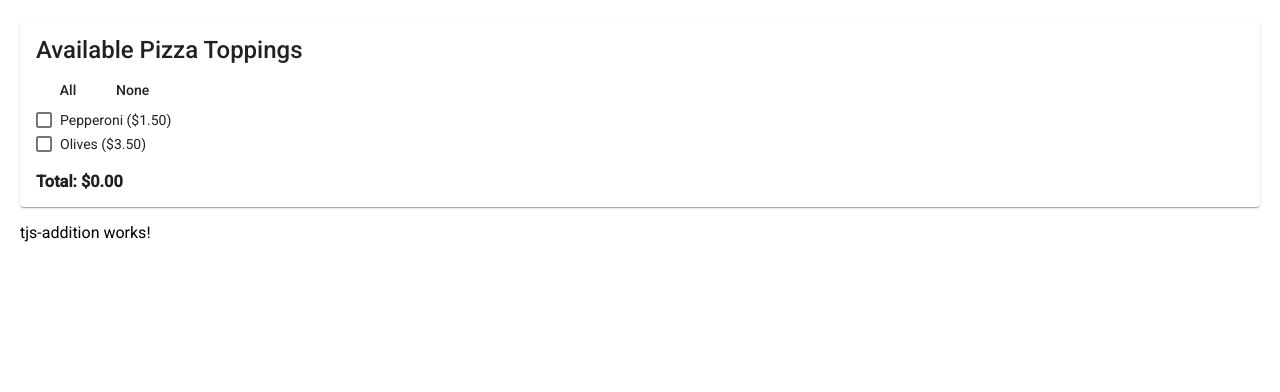
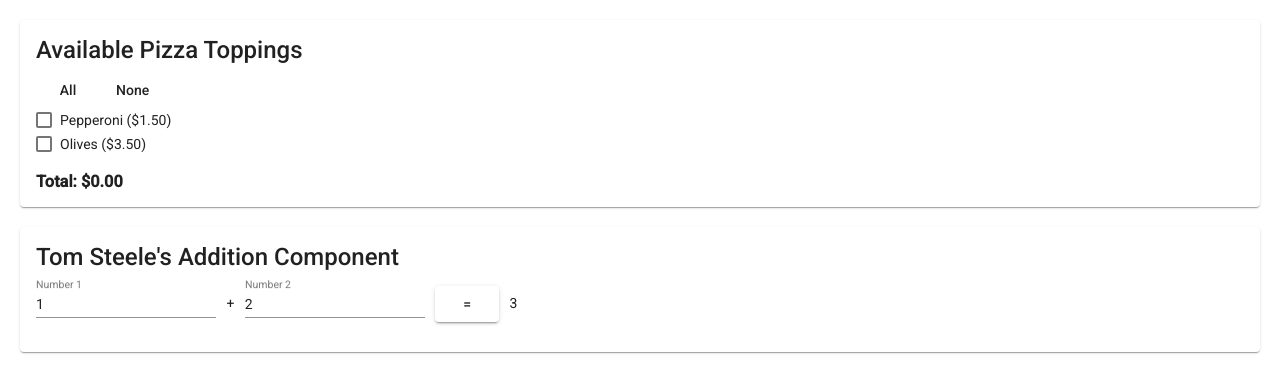
Before and after one commit to 2019-fall-jsf-th/components, an Angular app: page / in a window 1280 px wide. Shown: the top 392 px of the page. Built offline with nearby package versions, Linux system fonts and the light colour scheme.

Commit message:
My slack-n-tell...

```diff
--- a/src/app/app.module.ts
+++ b/src/app/app.module.ts
@@ -8,6 +8,7 @@ import { BrowserAnimationsModule } from '@angular/platform-browser/animations';
 import { MatCheckboxModule } from '@angular/material/checkbox';
 import { MatCardModule } from '@angular/material/card';
 import { MatButtonModule } from '@angular/material/button';
+import { MatInputModule } from '@angular/material/input';
 import { TjsAdditionComponent } from './tjs-addition/tjs-addition.component';
 
 @NgModule({
@@ -22,7 +23,8 @@ import { TjsAdditionComponent } from './tjs-addition/tjs-addition.component';
     BrowserAnimationsModule,
     MatCheckboxModule,
     MatCardModule,
-    MatButtonModule
+    MatButtonModule,
+    MatInputModule
   ],
   providers: [],
   bootstrap: [AppComponent]
--- a/src/app/tjs-addition/tjs-addition.component.html
+++ b/src/app/tjs-addition/tjs-addition.component.html
@@ -1 +1,35 @@
-<p>tjs-addition works!</p>
+<mat-card style="margin-top: 20px;">
+    <mat-card-title>
+        Tom Steele's Addition Component
+    </mat-card-title>
+    <mat-card-content>
+        <mat-form-field>
+            <input
+            type="number"
+            matInput
+                placeholder="Number 1"
+                [(ngModel)]="numberOne"
+            />
+        </mat-form-field>
+        &nbsp;
+        +
+        &nbsp;
+        <mat-form-field>
+                <input
+                    type="number"
+                    matInput
+                    placeholder="Number 2"
+                    [(ngModel)]="numberTwo"
+                    />
+        </mat-form-field>
+        &nbsp;
+        <button
+            mat-raised-button
+            (click)='addNumbers()'
+        >
+            =
+        </button>
+        &nbsp;
+        {{ total }}
+    </mat-card-content>
+</mat-card>
--- a/src/app/tjs-addition/tjs-addition.component.ts
+++ b/src/app/tjs-addition/tjs-addition.component.ts
@@ -12,4 +12,12 @@ export class TjsAdditionComponent implements OnInit {
   ngOnInit() {
   }
 
+  numberOne = 1;
+  numberTwo = 2;
+  total = 3;
+
+  addNumbers() {
+    this.total = this.numberOne + this.numberTwo;
+  }
+
 }
```
